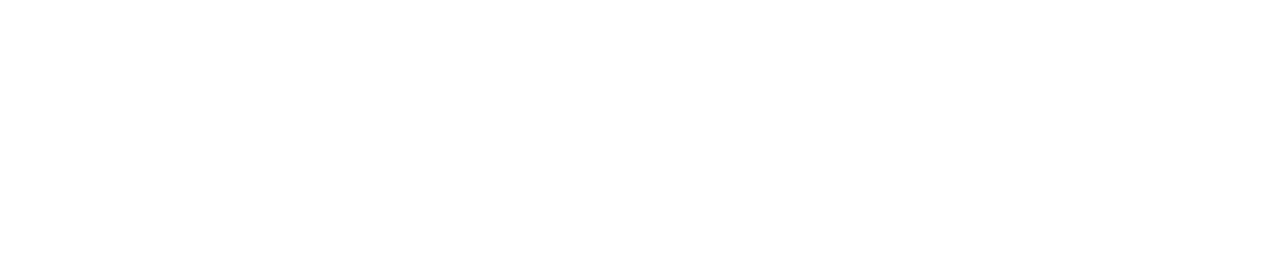
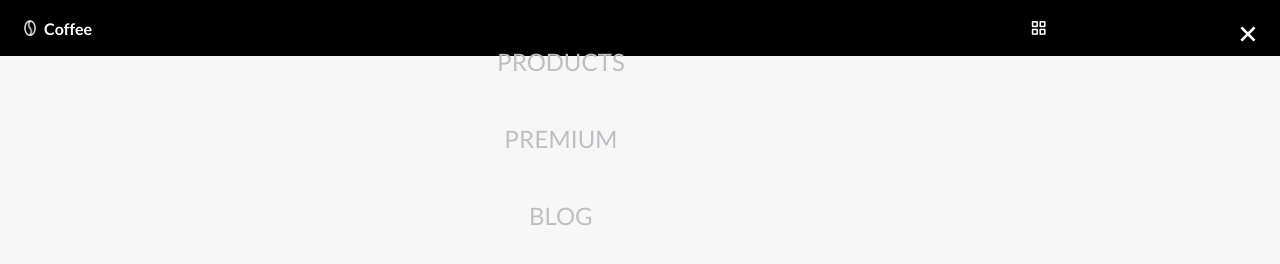
Before and after one commit to romualdjunior/coffee-website, a plain HTML site: page index.html in a window 1280 px wide. Drawn offline with nearby package versions, Linux system fonts and the light colour scheme.

Commit message:
Adding Navbar

```diff
--- a/assets/css/styles.css
+++ b/assets/css/styles.css
@@ -17,14 +17,14 @@
   --container-color: #fff;
 
   /*========== Font and typography ==========*/
-  --body-font: 'Lato', sans-serif;
+  --body-font: "Lato", sans-serif;
   --biggest-font-size: 2.25rem;
   --h1-font-size: 1.5rem;
   --h2-font-size: 1.25rem;
   --h3-font-size: 1rem;
-  --normal-font-size: .938rem;
-  --small-font-size: .813rem;
-  --smaller-font-size: .75rem;
+  --normal-font-size: 0.938rem;
+  --small-font-size: 0.813rem;
+  --smaller-font-size: 0.75rem;
 
   /*========== Font weight ==========*/
   --font-bold: 700;
@@ -41,8 +41,8 @@
     --h2-font-size: 1.5rem;
     --h3-font-size: 1.25rem;
     --normal-font-size: 1rem;
-    --small-font-size: .875rem;
-    --smaller-font-size: .813rem;
+    --small-font-size: 0.875rem;
+    --smaller-font-size: 0.813rem;
   }
 }
 
@@ -64,12 +64,17 @@ body {
   color: var(--text-color);
 }
 
-h1, h2, h3 {
+h1,
+h2,
+h3 {
   color: var(--title-color);
   font-weight: var(--font-bold);
 }
 
-h1, h2, h3, p {
+h1,
+h2,
+h3,
+p {
   line-height: 140%;
 }
 
@@ -116,7 +121,7 @@ button {
 }
 
 .section__title::before {
-  content: '';
+  content: "";
   position: absolute;
   top: 8px;
   left: 0;
@@ -127,70 +132,127 @@ button {
 
 /*=============== HEADER & NAV ===============*/
 
+.header {
+  width: 100%;
+  background-color: #000;
+  position: fixed;
+  top: 0;
+  left: 0;
+  z-index: var(--z-fixed);
+}
+.nav {
+  height: var(--header-height);
+  display: flex;
+  justify-content: space-between;
+  align-items: center;
+}
 
+.nav__logo,
+.nav__toggle {
+  color: #fff;
+}
+
+.nav__logo {
+  display: flex;
+  align-items: center;
+  column-gap: 0.5rem;
+  font-weight: var(--font-bold);
+}
+
+.nav__logo-img {
+  width: 0.75rem;
+}
+
+.nav__toggle {
+  display: inline-flex;
+  font-size: 1.15rem;
+  cursor: pointer;
+}
+
+@media screen and (max-width: 767px) {
+  .nav__menu {
+    position: fixed;
+    background-color: var(--black-color);
+    top: 0;
+    right: -100%;
+    width: 100%;
+    height: 100%;
+    transition: 0.3s;
+  }
+}
+
+.nav__list {
+  display: flex;
+  flex-direction: column;
+  text-align: center;
+  row-gap: 3rem;
+  padding-top: 9rem;
+}
+
+.nav__link {
+  text-transform: uppercase;
+  color: var(--text-color-light);
+  font-size: var(--h2-font-size);
+  transition: 0.3s;
+}
+
+.nav__link:hover {
+  color: #fff;
+}
+
+.nav__close {
+  font-size: 2rem;
+  color: #fff;
+  position: absolute;
+  top: 1rem;
+  cursor: pointer;
+  right: 1rem;
+  cursor: pointer;
+}
 /* Show menu */
-
-
+.show-menu {
+  right: 0;
+}
 /* Change background header */
-
 
 /* Active link */
 
-
 /*=============== HOME ===============*/
-
 
 /* Scroll image animate */
 
-
 /*=============== BUTTON ===============*/
-
 
 /*=============== SPECIALTY ===============*/
 
-
 /*=============== PRODUCTS ===============*/
-
 
 /* Active link products */
 
-
 /*=============== QUALITY ===============*/
-
 
 /*=============== LOGOS ===============*/
 
-
 /*=============== BLOG ===============*/
-
 
 /*=============== FOOTER ===============*/
 
-
 /*=============== SCROLL BAR ===============*/
-
 
 /*=============== SCROLL UP ===============*/
 
-
 /* Show Scroll Up*/
-
 
 /*=============== BREAKPOINTS ===============*/
 /* For small devices */
 
-
 /* For medium devices */
-
 
 /* For large devices */
 
-
 /* Alternative code, for larger screens */
-
 
 /*=============== LOAD ===============*/
 
-
 /* The size may vary depending
 on the image of the gif */
--- a/assets/js/main.js
+++ b/assets/js/main.js
@@ -2,10 +2,39 @@
 
 
 /*=============== SHOW MENU ===============*/
+const navMenu = document.getElementById('nav-menu'),
+    navToggle = document.getElementById('nav-toggle'),
+    navClose = document.getElementById('nav-close')
+
+
+/*=============== MENU SHOW ===============*/
+// Variable if constant exist
+if (navToggle) {
+    navToggle.addEventListener("click", () => {
+        console.log("oui")
+        navMenu.classList.add('show-menu')
+    })
+}
+
+
+/*=============== MENU HIDDEN ===============*/
+// Variable if constant exist
+if (navClose) {
+    navClose.addEventListener("click", () => {
+        navMenu.classList.remove('show-menu')
+    })
+}
 
 
 /*=============== REMOVE MENU MOBILE ===============*/
+const navLink = document.querySelectorAll(".nav__link")
 
+function linkAction() {
+    const navMenu = document.getElementById('nav-menu')
+    navMenu.classList.remove('show-menu')
+}
+
+navLink.forEach(n => n.addEventListener('click', linkAction))
 
 /*=============== CHANGE BACKGROUND HEADER ===============*/
 
--- a/index.html
+++ b/index.html
@@ -1,5 +1,6 @@
 <!DOCTYPE html>
 <html lang="en">
+
 <head>
     <meta charset="UTF-8">
     <meta name="viewport" content="width=device-width, initial-scale=1.0">
@@ -8,19 +9,51 @@
     <link rel="shortcut icon" href="" type="image/x-icon">
 
     <!--=============== BOXICONS ===============-->
+    <link href='https://unpkg.com/boxicons@2.1.4/css/boxicons.min.css' rel='stylesheet'>
 
 
     <!--=============== CSS ===============-->
-        <link rel="stylesheet" href="">
+    <link rel="stylesheet" href="assets/css/styles.css">
 
     <title>Responsive coffee website - Bedimcode</title>
 </head>
+
 <body>
     <!--==================== LOADER ====================-->
 
 
     <!--==================== HEADER ====================-->
     <header class="header" id="header">
+        <nav class="nav container">
+            <a href="*" class="nav__logo">
+                <img src="assets/img/logo.png" class="nav__logo-img" alt="" srcset="">Coffee
+            </a>
+            <div class="nav__menu" id="nav-menu">
+                <ul class="nav__list">
+                    <li class="nav__item">
+                        <a href="#home" class="nav__link">Home</a>
+                    </li>
+                    <li class="nav__item">
+                        <a href="#products" class="nav__link">Products</a>
+                    </li>
+                    <li class="nav__item">
+                        <a href="#premium" class="nav__link">Premium</a>
+                    </li>
+                    <li class="nav__item">
+                        <a href="#blog" class="nav__link">Blog</a>
+                    </li>
+                </ul>
+                <div class="nav__close" id="nav-close">
+                    <i class="bx bx-x"></i>
+                </div>
+            </div>
+            <!-- Toggle button -->
+            <div class="nav__toggle" id="nav-toggle">
+                <i class="bx bx-grid-alt">
+
+                </i>
+            </div>
+        </nav>
 
     </header>
 
@@ -67,9 +100,10 @@
 
 
     <!--=============== MIXITUP FILTER ===============-->
-        <script src=""></script>
+    <script src="assets/js/mixitup.min.js"></script>
 
     <!--=============== MAIN JS ===============-->
-        <script src=""></script>
+    <script src="assets/js/main.js"></script>
 </body>
+
 </html>
```
Also changed, not shown: 1 other file. Lines whose indentation alone changed are shown as unchanged.
